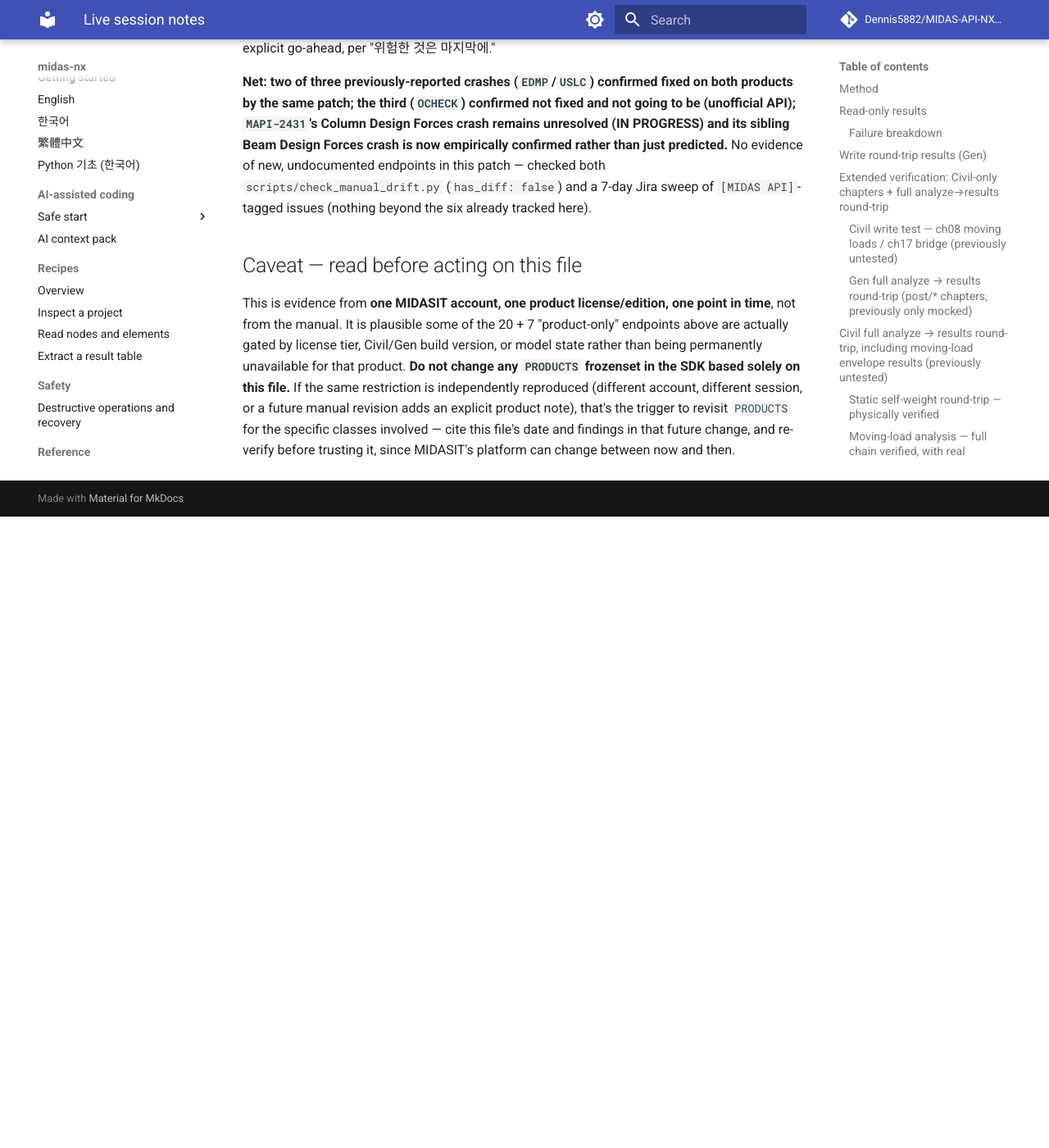
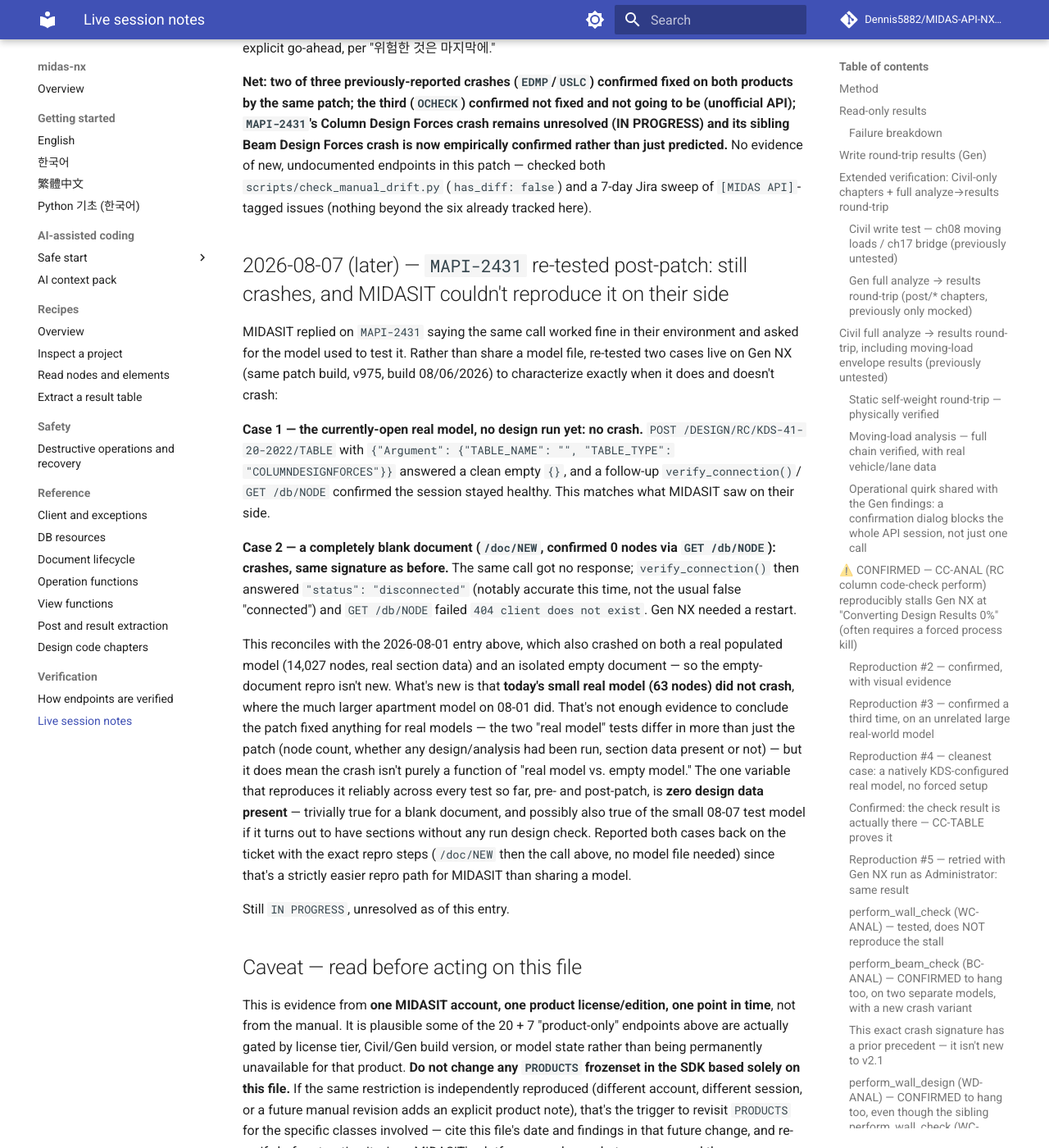
Before and after one commit to Dennis5882/MIDAS-API-NX-SDK, an MkDocs documentation site: the page built from docs/live_verification_notes.md, in a window 1280 px wide and 1400 px high, scrolled down 94157 px. Shown: the whole window at 82% size. Built offline with MkDocs 1.6.1 and Material for MkDocs 9.7.7, drawn with Linux system fonts in a browser that asks for light colours; comment, search, counter and statistics services are not loaded; before the commit the page ends 94787 px from its top, so only the background shows below that.

Commit message:
docs: record MAPI-2431 post-patch re-test, correct stale coverage entry
Re-tested the Column Design Forces crash (MAPI-2431) on the same patch
build that fixed MAPI-2425/MAPI-2426. Still not fixed: a blank /doc/NEW
document reliably crashes it, matching the original 2026-08-01 finding;
a small real model with no design run did not crash, matching what
MIDASIT saw on their side when they couldn't reproduce it. Reported
both cases back on the ticket with the blank-document repro (no model
file needed).

Also corrects docs/coverage.json's "기둥 설계력(Column Design Forces)"
entry, which had never been updated past its 2026-07-31 Civil-only
read test and still described clean, crash-free behavior despite the
crash being known and documented in the function's own docstring since
2026-08-01.

Co-Authored-By: Claude Sonnet 5 <noreply@anthropic.com>

```diff
--- a/docs/live_verification_notes.md
+++ b/docs/live_verification_notes.md
@@ -4191,6 +4191,46 @@ checked both `scripts/check_manual_drift.py` (`has_diff: false`) and a
 7-day Jira sweep of `[MIDAS API]`-tagged issues (nothing beyond the six
 already tracked here).
 
+## 2026-08-07 (later) — `MAPI-2431` re-tested post-patch: still crashes, and MIDASIT couldn't reproduce it on their side
+
+MIDASIT replied on `MAPI-2431` saying the same call worked fine in their
+environment and asked for the model used to test it. Rather than share a
+model file, re-tested two cases live on Gen NX (same patch build, v975,
+build 08/06/2026) to characterize exactly when it does and doesn't crash:
+
+**Case 1 — the currently-open real model, no design run yet: no crash.**
+`POST /DESIGN/RC/KDS-41-20-2022/TABLE` with
+`{"Argument": {"TABLE_NAME": "", "TABLE_TYPE": "COLUMNDESIGNFORCES"}}`
+answered a clean empty `{}`, and a follow-up `verify_connection()`/
+`GET /db/NODE` confirmed the session stayed healthy. This matches what
+MIDASIT saw on their side.
+
+**Case 2 — a completely blank document (`/doc/NEW`, confirmed 0 nodes via
+`GET /db/NODE`): crashes, same signature as before.** The same call got no
+response; `verify_connection()` then answered `"status": "disconnected"`
+(notably accurate this time, not the usual false "connected") and
+`GET /db/NODE` failed `404 client does not exist`. Gen NX needed a
+restart.
+
+This reconciles with the 2026-08-01 entry above, which also crashed on
+both a real populated model (14,027 nodes, real section data) and an
+isolated empty document — so the empty-document repro isn't new. What's
+new is that **today's small real model (63 nodes) did not crash**, where
+the much larger apartment model on 08-01 did. That's not enough evidence
+to conclude the patch fixed anything for real models — the two "real
+model" tests differ in more than just the patch (node count, whether any
+design/analysis had been run, section data present or not) — but it does
+mean the crash isn't purely a function of "real model vs. empty model."
+The one variable that reproduces it reliably across every test so far,
+pre- and post-patch, is **zero design data present** — trivially true for
+a blank document, and possibly also true of the small 08-07 test model if
+it turns out to have sections without any run design check. Reported both
+cases back on the ticket with the exact repro steps (`/doc/NEW` then the
+call above, no model file needed) since that's a strictly easier repro
+path for MIDASIT than sharing a model.
+
+Still `IN PROGRESS`, unresolved as of this entry.
+
 ## Caveat — read before acting on this file
 
 This is evidence from **one MIDASIT account, one product license/edition,
```
Also changed, not shown: ROADMAP.md (+1 -1 lines), docs/coverage.json, 1 other file.
